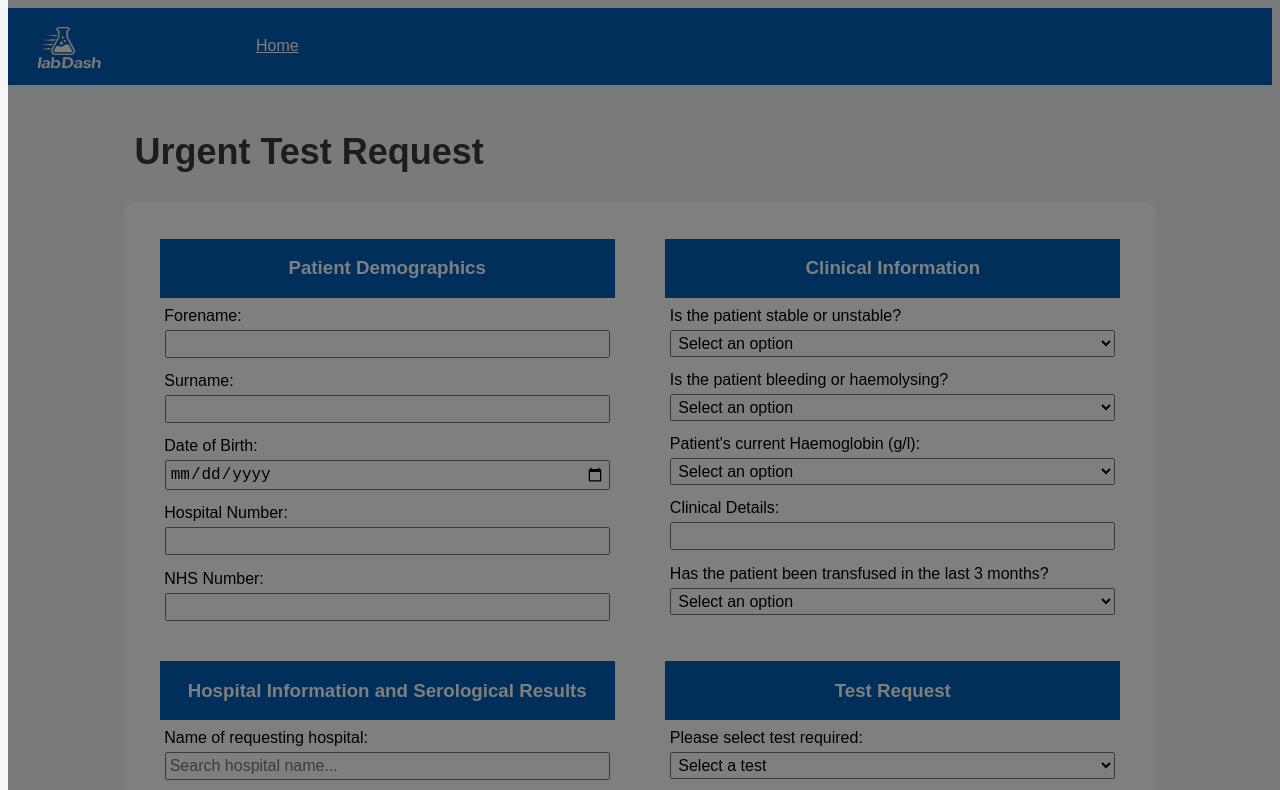
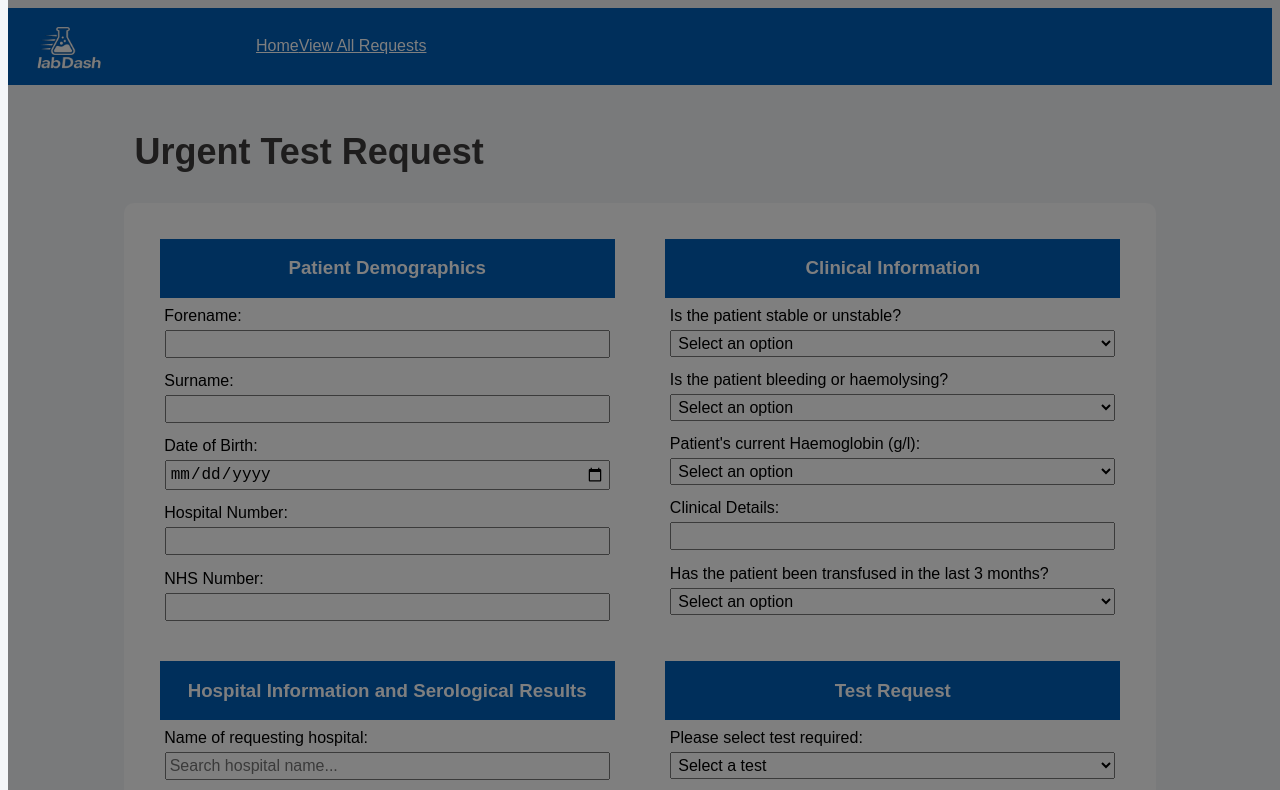
Before and after one commit to TransfusionScientistBeynon/LabFlow, a website: page Frontend/index.html in a window 1280 px wide. Shown: the top 790 px of the page. Drawn offline with Linux system fonts and the light colour scheme; a script that the page names is missing; a web font is replaced by a local one.

Commit message:
added link to make viewing labview easier during development

```diff
--- a/Frontend/index.html
+++ b/Frontend/index.html
@@ -42,7 +42,13 @@
     <img id="appLogo" alt="LabDash" src="Images/labDashLogo7.png" class="headerLogo">
 
     <div id="navBar" class="navBar">
+        <div>
         <a href="index.html"> Home </a>
+         </div>
+
+         <div>
+         <a href="labView.HTML"> View All Requests </a>
+         </div>
     </div>
 
     </div>
```
